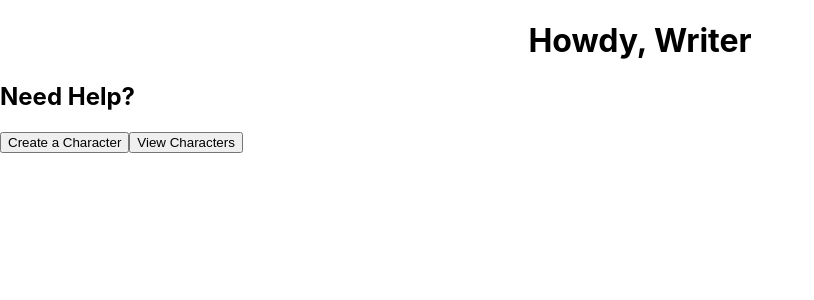
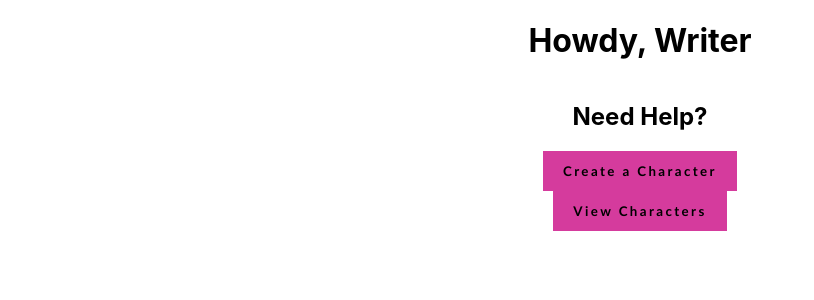
Before and after one commit to atownse/Writer-Help, a React (Create React App) app: page /writer-help/ in a window 1280 px wide. Shown: the top 300 px of the page, without its empty margins (0-814 px from the left). Built offline with nearby package versions, Linux system fonts and the light colour scheme.

Commit message:
Create initial styling for App

```diff
--- a/src/Components/App/App.css
+++ b/src/Components/App/App.css
@@ -2,37 +2,27 @@
   text-align: center;
 }
 
-.App-logo {
-  height: 40vmin;
-  pointer-events: none;
+div {
+  display: flex;
+  justify-content: center;
+  flex-direction: column;
+  align-items: center;
 }
 
-@media (prefers-reduced-motion: no-preference) {
-  .App-logo {
-    animation: App-logo-spin infinite 20s linear;
-  }
+button {
+  font-family: 'Gill Sans', sans-serif;
+  font-weight: 700;
+  border: transparent;
+  background-color: #D53B9D;
+  color: black;
+  padding: .75rem 1.25rem;
+  text-align: center;
+  letter-spacing: .15rem;
+  overflow: hidden;
+  cursor: pointer;
 }
 
-.App-header {
-  background-color: #282c34;
-  min-height: 100vh;
-  display: flex;
-  flex-direction: column;
-  align-items: center;
-  justify-content: center;
-  font-size: calc(10px + 2vmin);
-  color: white;
+button:hover, button:focus{
+  background-color: #00FFFF;
+  border-radius: 4%;
 }
-
-.App-link {
-  color: #61dafb;
-}
-
-@keyframes App-logo-spin {
-  from {
-    transform: rotate(0deg);
-  }
-  to {
-    transform: rotate(360deg);
-  }
-}
--- a/src/Components/App/App.js
+++ b/src/Components/App/App.js
@@ -7,7 +7,6 @@ import { BrowserRouter as Router, Switch, Route } from "react-router-dom"
 import api from '../../utils/api'
 
 class App extends Component {
-  // const [characters, setCharacters] = useState([])
   constructor() {
     super()
     this.state = {
```
